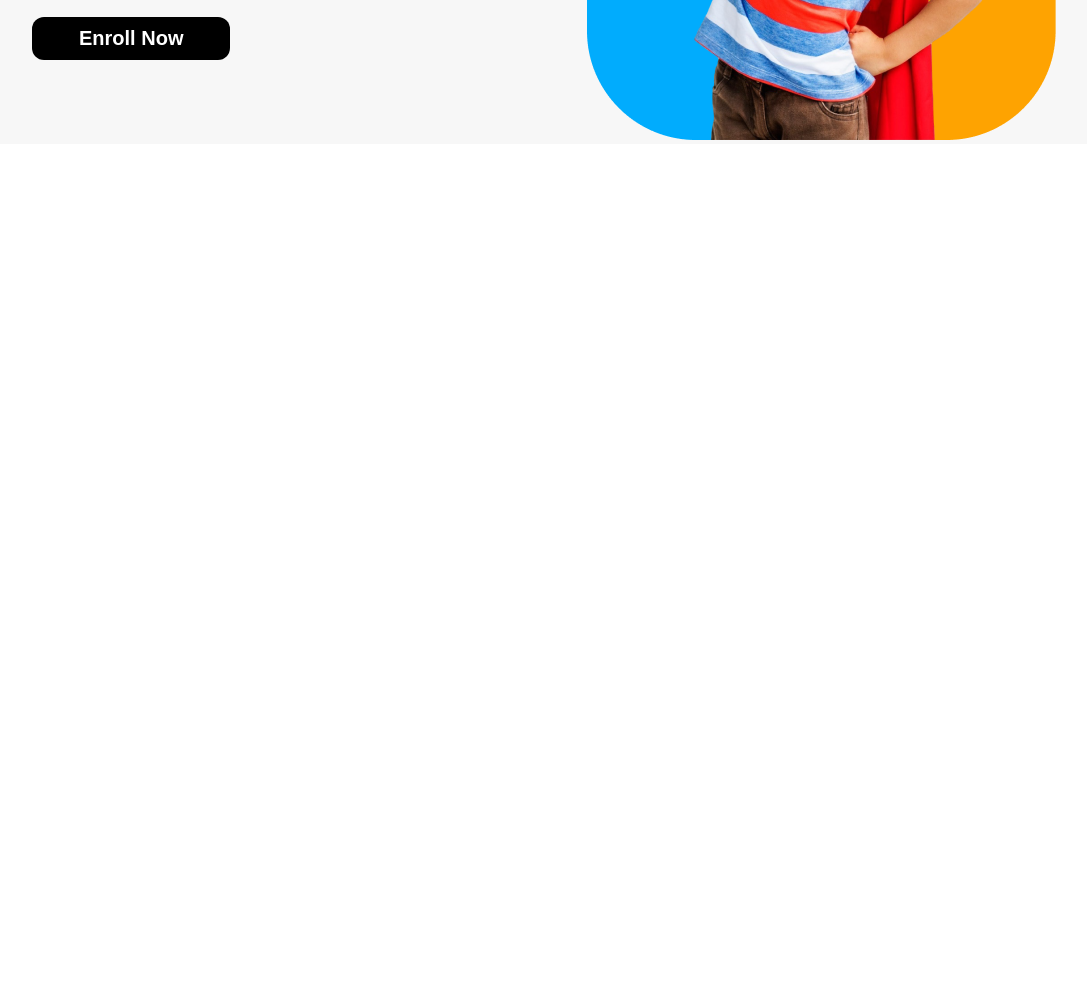
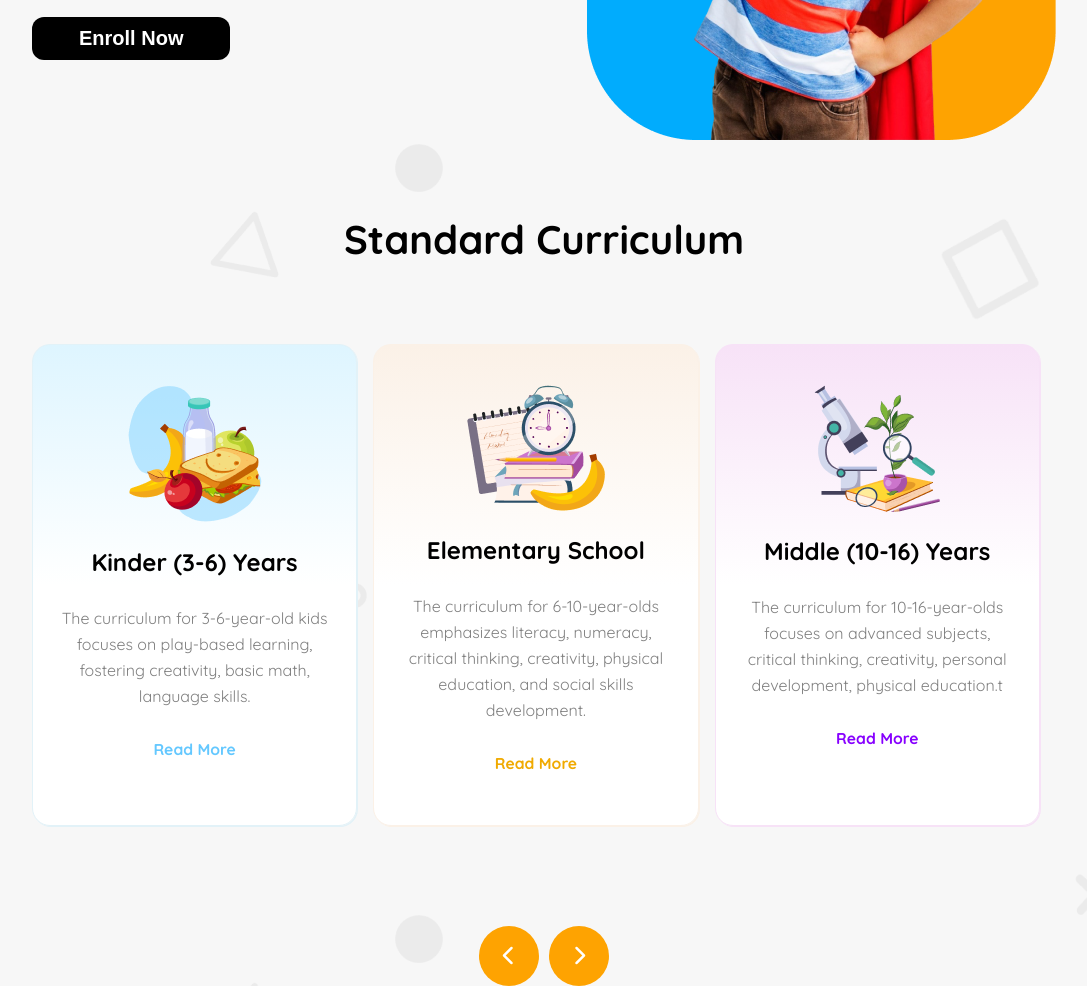
Before and after one commit to Tauhid25/Kids-School-website-rev, a plain HTML site: page index.html in a window 1280 px wide. Shown: the part 565-1551 px from the top of the page, without its empty margins (96-1183 px from the left). Before the commit the page ends 800 px from the top, so only its background shows below. Drawn offline with Linux system fonts and the light colour scheme.

Commit message:
curriculum section added

```diff
--- a/index.html
+++ b/index.html
@@ -57,7 +57,44 @@
       </div>
     </section>
   </header>
+  <main>
+    <section class="curriculum-section">
+      <h1 class="curriculum-section-title">Standard Curriculum</h1>
+      <div class="curriculum-container display-flex">
+        <div id="curriculum-card1" class="curriculum-card">
+          <img src="assets/kinder.png" alt="">
+          <h4 class="curriculumn-card-title">Kinder (3-6) Years</h4>
+          <p class="curriculum-card-description">The curriculum for 3-6-year-old kids focuses on play-based learning, fostering creativity, basic math, language skills.</p>
+          <a href="#" class="read-more1">Read More</a>
+        </div>
+        <div id="curriculum-card2" class="curriculum-card">
+          <div>
+            <img src="assets/elementary.png" alt="">
+            <h4 class="curriculumn-card-title">Elementary School</h4>
+            <p class="curriculum-card-description">The curriculum for 6-10-year-olds emphasizes literacy, numeracy, critical thinking, creativity, physical education, and social skills development.</p>
+            <a href="" class="read-more2">Read More</a>
+          </div>
+        </div>
+        <div id="curriculum-card3" class="curriculum-card">
+          <div>
+            <img src="assets/middle.png" alt="">
+            <h4 class="curriculumn-card-title">Middle (10-16) Years</h4>
+            <p class="curriculum-card-description">The curriculum for 10-16-year-olds focuses on advanced subjects, critical thinking, creativity, personal development, physical education.t</p>
+            <a href="" class="read-more3">Read More</a>
+          </div>
+        </div>
+      </div>
+    </section>
 
+    <!-- Previous -next Button -->
+    <section>
+      <div class="button-pn display-flex">
+        <button class="btn-pn"><i class="fa-solid fa-chevron-left"></i></button>
+        <button class="btn-pn"><i class="fa-solid fa-chevron-right"></i></button>
+      </div>
+    </section>
+
+  </main>
 
 </body>
 
--- a/styles/style.css
+++ b/styles/style.css
@@ -156,3 +156,118 @@ main {
 .banner-btn {
     padding-top: 20px;
 }
+
+main {
+    background-image: url('../assets/bg.png');
+}
+
+.curriculum-section {
+    max-width: 80%;
+    margin: 0 auto;
+    padding-bottom: 80px;
+}
+
+.curriculum-section-title {
+    text-align: center;
+    font-weight: 700;
+    font-size: 2.5rem;
+    padding: 70px 0px 80px;
+}
+
+.curriculum-container {
+    display: grid;
+    grid-template-columns: repeat(3, 1fr);
+}
+
+.curriculum-card {
+    max-width: 90%;
+    height: 400px;
+    padding: 40px 8px;
+    border-radius: 18px;
+    text-align: center;
+    align-items: center;
+    justify-content: center;
+}
+
+.curriculumn-card-title {
+    font-weight: 700;
+    font-size: 1.5rem;
+    padding: 20px 0px;
+}
+
+.curriculum-card-description {
+    color: #808080;
+    padding: 8px 20px 30px;
+    line-height: 26px;
+}
+
+#curriculum-card1 {
+    background: linear-gradient(#def5ff, #ffffff, #ffffff);
+    border: 1px solid #e2f2f8;
+    box-shadow: 1px 1px #e2f2f8;
+}
+
+#curriculum-card2 {
+    background: linear-gradient(#fbf1e7, #ffffff, #ffffff);
+    border: 1px solid #fbf1e7;
+    box-shadow: 1px 1px #fbf1e7;
+}
+
+#curriculum-card3 {
+    background: linear-gradient(#f7e2f7, #ffffff, #ffffff);
+    border: 1px solid #f7e2f7;
+    box-shadow: 1px 1px #f7e2f7;
+}
+
+.read-more1 {
+    text-decoration: none;
+    color: rgba(100, 200, 255, 1);
+    font-weight: 700;
+    font-size: 0.98rem;
+    padding-top: 20px;
+}
+
+.read-more2 {
+    text-decoration: none;
+    color: rgba(240, 170, 0, 1);
+    font-weight: 700;
+    font-size: 0.98rem;
+}
+
+.read-more3 {
+    text-decoration: none;
+    color: rgba(135, 0, 255, 1);
+    font-weight: 700;
+    font-size: 0.98rem;
+}
+
+/* Previous Next button */
+
+.button-pn {
+    display: flex;
+    justify-content: center;
+    align-items: center;
+    gap: 10px;
+    margin-top: 20px;
+
+}
+
+.btn-pn {
+    width: 60px;
+    height: 60px;
+    background-color: rgba(254, 163, 1, 1);
+    color: white;
+    border: none;
+    border-radius: 50%;
+    display: flex;
+    justify-content: center;
+    align-items: center;
+    font-size: 20px;
+    cursor: pointer;
+    transition: background-color 0.3s ease;
+}
+
+.btn-pn:hover {
+    background-color: #0056b3;
+    /* Darker shade on hover */
+}
```
